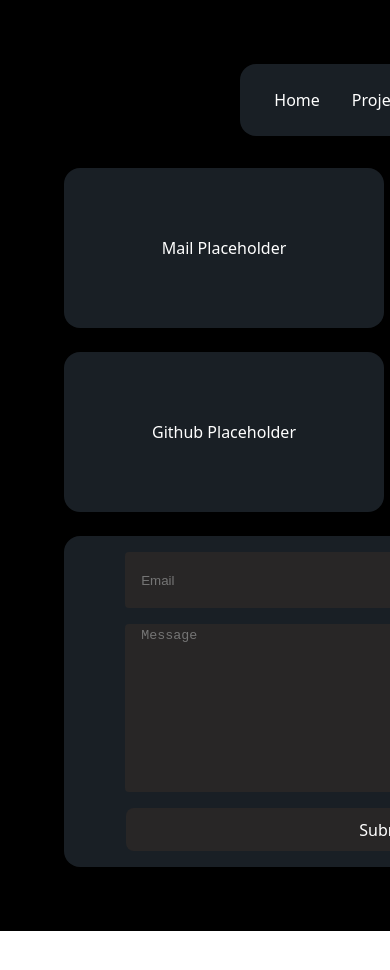
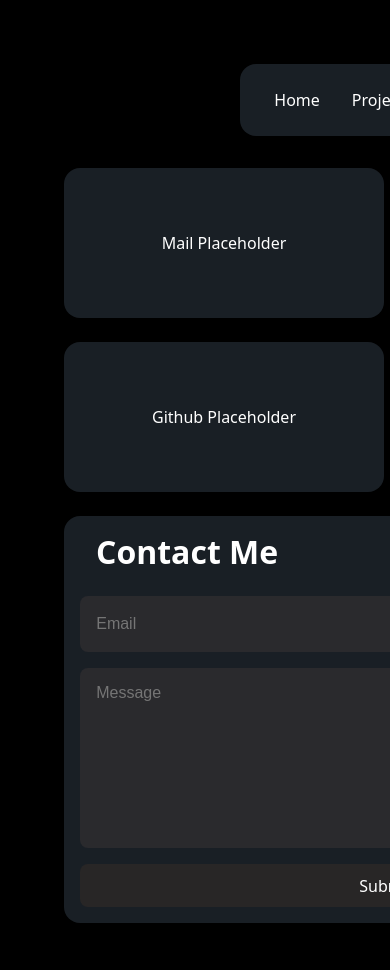
Before and after one commit to RichieRish05/portfolio2.0, a React (Vite) app in the folder frontend/: page /contact in a window 390 px wide. Shown: the top 970 px of the page. Before the commit the page ends 931 px from the top, so only its background shows below. Built offline with nearby package versions, Linux system fonts and the light colour scheme.

Commit message:
Updated screen responsiveness and css styling for contact form

```diff
--- a/frontend/src/contactPageComponents/contactForm/contactForm.css
+++ b/frontend/src/contactPageComponents/contactForm/contactForm.css
@@ -8,21 +8,44 @@
   border-radius: 1rem;
   background-color: #191f25;
   gap: 1rem;
-  padding: 1rem;
+  padding-bottom: 1rem;
 }
 
 .form-container input,
 .form-container textarea,
 .form-container select {
-  background-color: #282626;
+  background-color: #2a2a2d;
   color: white;
   border-style: none;
-  border-radius: 0.25rem;
-  width: 80%;
-  padding: 0.25rem 1rem; /* Top-bottom: 0.75rem, Left-right: 1rem */
+  border-radius: 0.5rem;
+  width: 90%;
+  padding: 0.25rem 1rem;
+  font-family: Arial, Helvetica, sans-serif;
+  font-size: 1rem;
 }
 
+/* Remove glow on focus */
+.form-container input:focus,
+.form-container textarea:focus,
+.form-container select:focus {
+  outline: none;
+  box-shadow: none;
+}
+
+
+.form-container textarea {
+  position: relative;
+  padding-top: 1rem; /* moves cursor down from top edge */
+  color: #aaa;      /* optional: light gray */
+  font-size: 1rem;  /* optional: adjust font */
+  resize: none;
+}
+
+
+
+
 .email-field {
+
   height: 3rem;
 }
 
@@ -32,6 +55,17 @@
 
 .submit-button {
   background-color: #282626;
-  width: 85%;
   color: white;
+  width: 95%;
 }
+
+
+.form-header {
+    align-self: flex-start;
+    padding: 0rem 2rem;
+    margin-top: 0.75rem;
+    margin-bottom: 0.25rem; /* reduce space below header */
+    font-size: 2rem;
+    font-weight: 700px;
+
+}
--- a/frontend/src/contactPageComponents/contactForm/contactForm.tsx
+++ b/frontend/src/contactPageComponents/contactForm/contactForm.tsx
@@ -4,11 +4,13 @@ import { useForm, ValidationError } from "@formspree/react";
 export default function ContactForm() {
   const [state, handleSubmit] = useForm("myzjyroa");
   if (state.succeeded) {
-    return <p>Thanks for joining!</p>;
+      return <p>Thanks for joining!</p>;
   }
 
   return (
+
     <form onSubmit={handleSubmit} className="form-container">
+      <h2 className="form-header">Contact Me</h2>
       <input
         id="email"
         type="email"
@@ -16,18 +18,25 @@ export default function ContactForm() {
         className="email-field"
         placeholder="Email"
       />
-      <ValidationError prefix="Email" field="email" errors={state.errors} />
+      <ValidationError
+        prefix="Email"
+        field="email"
+        errors={state.errors}
+      />
       <textarea
         id="message"
         name="message"
         className="content-field"
         placeholder="Message"
       />
-      <ValidationError prefix="Message" field="message" errors={state.errors} />
-      <button
-        type="submit"
-        disabled={state.submitting}
-        className="submit-button"
+      <ValidationError
+        prefix="Message"
+        field="message"
+        errors={state.errors}
+      />
+      <button type="submit"
+      disabled={state.submitting}
+      className="submit-button"
       >
         Submit
       </button>
--- a/frontend/src/pages/ContactPage/ContactPage.css
+++ b/frontend/src/pages/ContactPage/ContactPage.css
@@ -25,7 +25,7 @@
 .contact-card {
   background-color: #191f25;
   border-radius: 1rem;
-  min-height: 10rem;
+  min-height: 9rem;
   min-width: 20rem;
   align-content: center;
   transition: background-color 0.3s ease;
--- a/frontend/src/pages/HomePage/HomePage.css
+++ b/frontend/src/pages/HomePage/HomePage.css
@@ -103,7 +103,7 @@
   }
 }
 
-@media (max-width: 850px) {
+@media (max-width: 1050px) {
   .homepage-wrapper {
     grid-template-columns: 1fr; /* Stack items vertically */
     padding: 1rem; /* Reduce padding on small screens */
```
